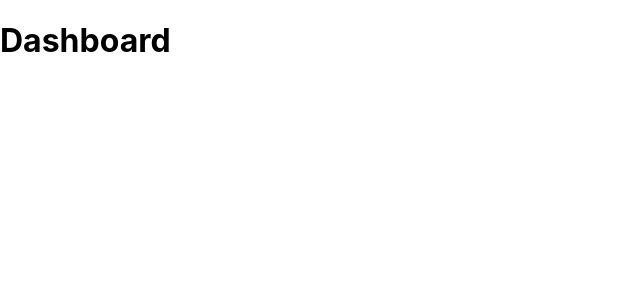
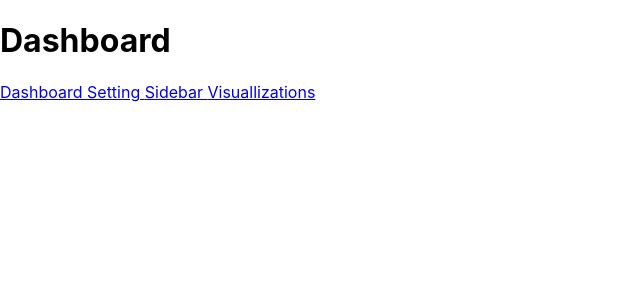
Before and after one commit to janice880624/react, a React (Create React App) app: page / in a window 1280 px wide. Shown: the top 300 px of the page, without its empty margins (0-640 px from the left). Built offline with nearby package versions, Linux system fonts and the light colour scheme.

Commit message:
Update Dashboard.js

```diff
--- a/src/components/Dashboard.js
+++ b/src/components/Dashboard.js
@@ -1,11 +1,16 @@
 import React from "react";
+import {Link} from "react-router-dom";
 
 function Dashboard(){
-  return (
-    <div className="settings">
-      <h1> Dashboard </h1>
-    </div>
-  );
+    return (
+        <div className="dashboard">
+            <h1> Dashboard </h1>
+            <Link to="/"> Dashboard </Link>
+            <Link to="/Settings"> Setting </Link>
+            <Link to="/Sidebar"> Sidebar </Link>
+            <Link to="/Visuallizations"> Visuallizations </Link>
+        </div>
+    );
 }
 
 export default Dashboard;
```
